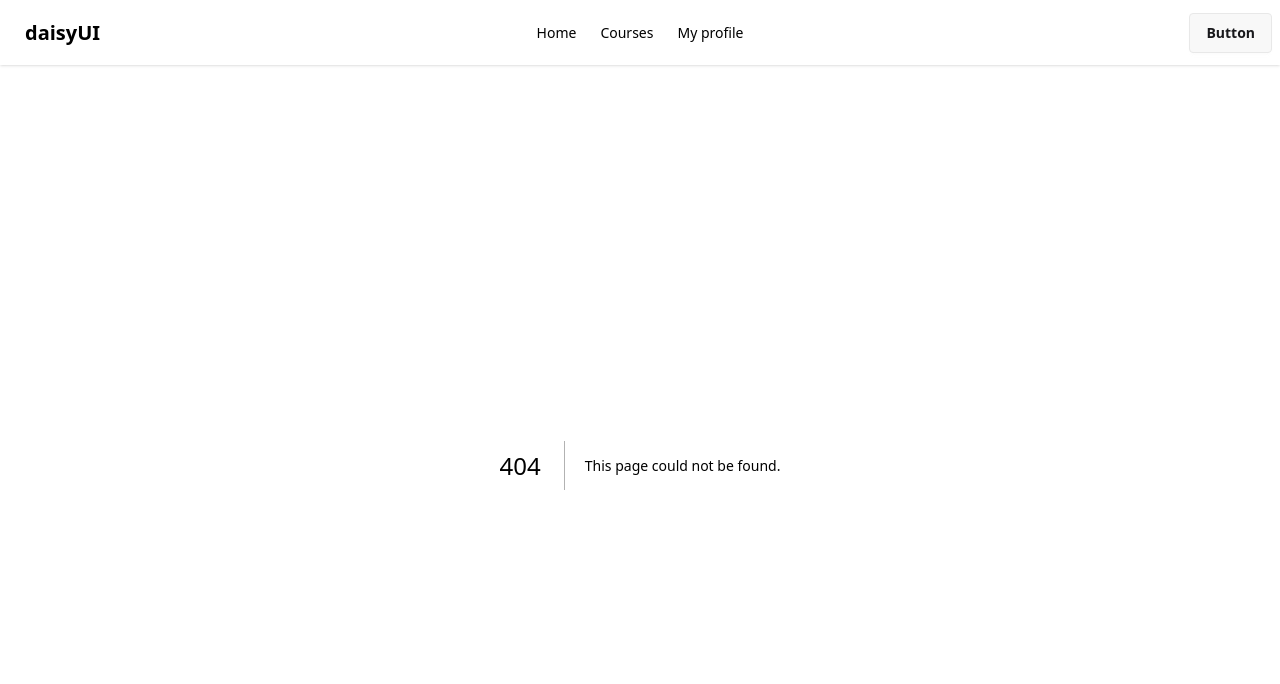
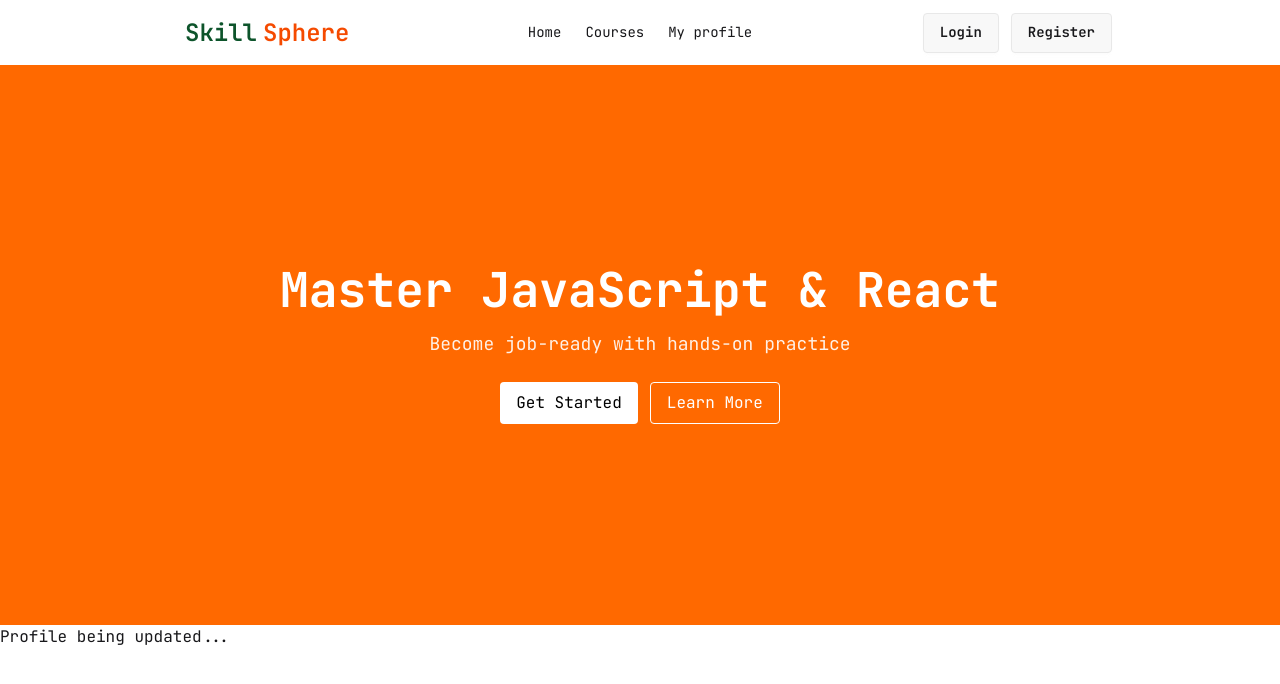
Before and after one commit to Reyad-Hoq/skill-sphere-edtech-app, a Next.js app: page /profile in a window 1280 px wide. Before the commit this address had no page. Shown: the top 684 px of the page. Built offline with nearby package versions, Linux system fonts and the light colour scheme.

Commit message:
banner section added

```diff
--- /dev/null
+++ b/src/app/(main)/courses/page.jsx
@@ -0,0 +1,11 @@
+import React from 'react';
+
+const page = () => {
+  return (
+    <div>
+      Courses details are coming soon...
+    </div>
+  );
+};
+
+export default page;
--- /dev/null
+++ b/src/app/(main)/profile/page.jsx
@@ -0,0 +1,11 @@
+import React from 'react';
+
+const page = () => {
+  return (
+    <div>
+      Profile being updated...
+    </div>
+  );
+};
+
+export default page;
--- /dev/null
+++ b/src/app/components/shared/Banner.jsx
@@ -0,0 +1,73 @@
+"use client";
+import { useEffect, useState } from "react";
+
+const slides = [
+  {
+    title: "Learn Modern Web Development",
+    desc: "Build real-world projects with Next.js",
+    bg: "bg-green-900",
+  },
+  {
+    title: "Master JavaScript & React",
+    desc: "Become job-ready with hands-on practice",
+    bg: "bg-orange-500",
+  },
+  {
+    title: "Build Your Future with SkillSphere",
+    desc: "Join thousands of developers",
+    bg: "bg-black",
+  },
+];
+
+const Banner = () => {
+  const [index, setIndex] = useState(0);
+
+  // Auto slide
+  useEffect(() => {
+    const timer = setInterval(() => {
+      setIndex((prev) => (prev + 1) % slides.length);
+    }, 4000);
+
+    return () => clearInterval(timer);
+  }, []);
+
+  const current = slides[index];
+
+  return (
+    <div
+      className={`h-[70vh] flex flex-col justify-center items-center text-white transition-all duration-700 ${current.bg}`}
+    >
+      <h1 className="text-3xl md:text-5xl font-bold text-center">
+        {current.title}
+      </h1>
+
+      <p className="mt-4 text-sm md:text-lg text-center opacity-90">
+        {current.desc}
+      </p>
+
+      {/* Buttons */}
+      <div className="mt-6 flex gap-3">
+        <button className="px-4 py-2 bg-white text-black rounded">
+          Get Started
+        </button>
+        <button className="px-4 py-2 border border-white rounded">
+          Learn More
+        </button>
+      </div>
+
+      {/* Dots */}
+      <div className="absolute bottom-6 flex gap-2">
+        {slides.map((_, i) => (
+          <div
+            key={i}
+            onClick={() => setIndex(i)}
+            className={`w-2 h-2 rounded-full cursor-pointer ${i === index ? "bg-white" : "bg-white/40"
+              }`}
+          />
+        ))}
+      </div>
+    </div>
+  );
+};
+
+export default Banner;
--- a/src/app/components/shared/Navbar.jsx
+++ b/src/app/components/shared/Navbar.jsx
@@ -1,14 +1,16 @@
+import Image from 'next/image';
+import Link from 'next/link';
 import React from 'react';
-
+import logo from "@/assets/logo3.png";
 const Navbar = () => {
   const links = <>
-    <li><a>Home</a></li>
-    <li><a>Courses</a></li>
-    <li><a>My profile</a></li>
+    <li><Link href="/">Home</Link></li>
+    <li><Link href="/courses">Courses</Link></li>
+    <li><Link href="/profile">My profile</Link></li>
   </>;
   return (
-    <div>
-      <div className="navbar bg-base-100 shadow-sm">
+    <div className=" bg-base-100 shadow-sm">
+      <div className="navbar w-9/12 mx-auto ">
         <div className="navbar-start">
           <div className="dropdown">
             <div tabIndex={0} role="button" className="btn btn-ghost lg:hidden">
@@ -20,15 +22,20 @@ const Navbar = () => {
               {links}
             </ul>
           </div>
-          <a className="btn btn-ghost text-xl">daisyUI</a>
+          <Link href="/" className="btn btn-ghost font-semibold text-2xl">
+            <span className='text-green-900'>Skill</span>
+            <span className='text-orange-600'>Sphere</span>
+            {/* <Image src={logo} alt="SkillSphere Logo" width={250} height={200} /> */}
+          </Link>
         </div>
         <div className="navbar-center hidden lg:flex">
           <ul className="menu menu-horizontal px-1">
             {links}
           </ul>
         </div>
-        <div className="navbar-end">
-          <a className="btn">Button</a>
+        <div className="navbar-end gap-3">
+          <a className="btn">Login</a>
+          <a className="btn">Register</a>
         </div>
       </div>
     </div>
--- a/src/app/layout.js
+++ b/src/app/layout.js
@@ -1,6 +1,7 @@
-import { Geist, Geist_Mono } from "next/font/google";
+import { Geist, Geist_Mono, JetBrains_Mono } from "next/font/google";
 import "./globals.css";
 import Navbar from "./components/shared/Navbar";
+import Banner from "./components/shared/Banner";
 
 const geistSans = Geist({
   variable: "--font-geist-sans",
@@ -11,7 +12,10 @@ const geistMono = Geist_Mono({
   variable: "--font-geist-mono",
   subsets: ["latin"],
 });
-
+const jetbrainsMono = JetBrains_Mono({
+  variable: "--font-jetbrains-mono",
+  subsets: ["latin"],
+});
 export const metadata = {
   title: "Create Next App",
   description: "Generated by create next app",
@@ -20,12 +24,15 @@ export const metadata = {
 export default function RootLayout({ children }) {
   return (
     <html
+      data-theme="light"
       lang="en"
-      className={`${geistSans.variable} ${geistMono.variable} h-full antialiased`}
+      className={` h-full antialiased`}
     >
-      <body className="min-h-full flex flex-col">
+      <body className={`min-h-full flex flex-col ${jetbrainsMono.className}`}>
         <Navbar />
-        {children}</body>
-    </html>
+        <Banner />
+        {children}
+      </body>
+    </html >
   );
 }
```
Also changed, not shown: src/assets/logo3.png (added).
